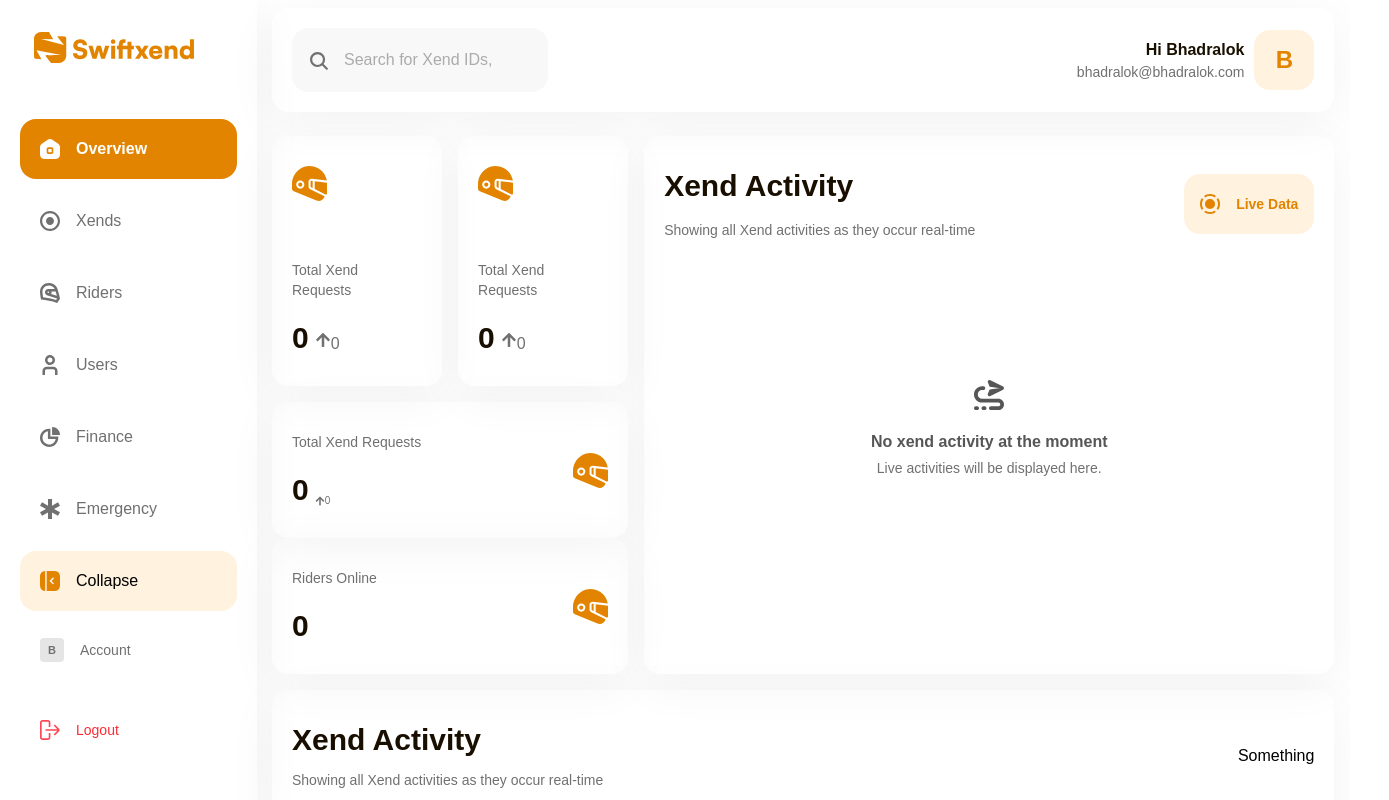
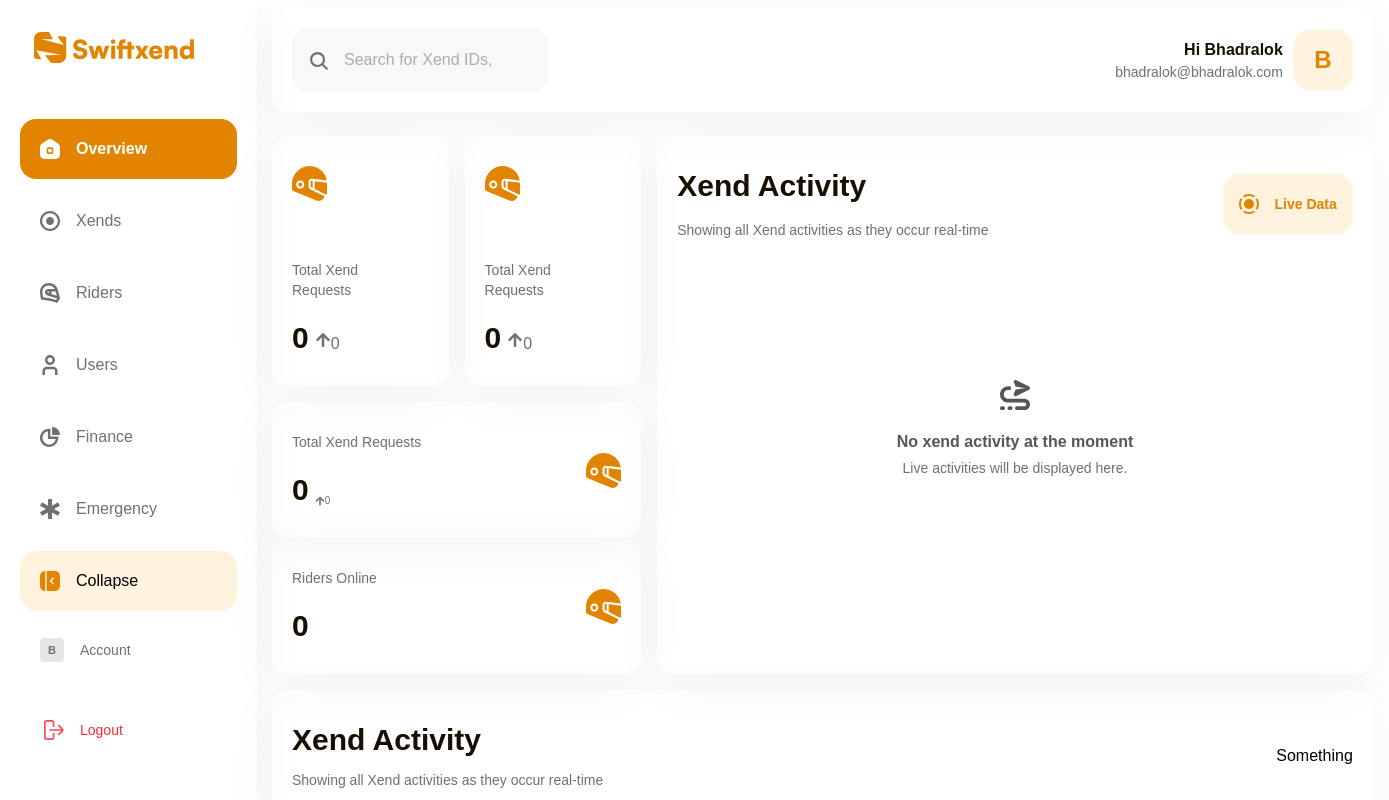
Before and after one commit to Bhadralok/xendr-admin, a React (Vite) app: page /dashboard in a window 1280 px wide. Shown: the top 800 px of the page, 1389 px wide, since content can reach past the window. Built offline with nearby package versions, Linux system fonts and the light colour scheme; a web font is replaced by a local one.

Commit message:
fixed a minor bug

```diff
--- a/src/Components/SideNav.jsx
+++ b/src/Components/SideNav.jsx
@@ -79,7 +79,7 @@
             className={`${
               collapsed
                 ? " justify-center w-15"
-                : "w-full pl-5 transition-all duration-300  justify-start"
+                : "w-full pl-6 transition-all duration-300  justify-start"
             } flex items-center gap-4 h-15`}
           >
             <button className="cursor-pointer">
--- a/src/Layout/DashboardLayout.jsx
+++ b/src/Layout/DashboardLayout.jsx
@@ -16,7 +16,7 @@
         <SideNav />
         <div
           className={`${
-            collapsed ? "w-full" : "w-[85.5vw]"
+            collapsed ? "w-full" : "w-[88.5vw]"
           } flex ml-25  flex-col justify-between`}
         >
           <div>
```
